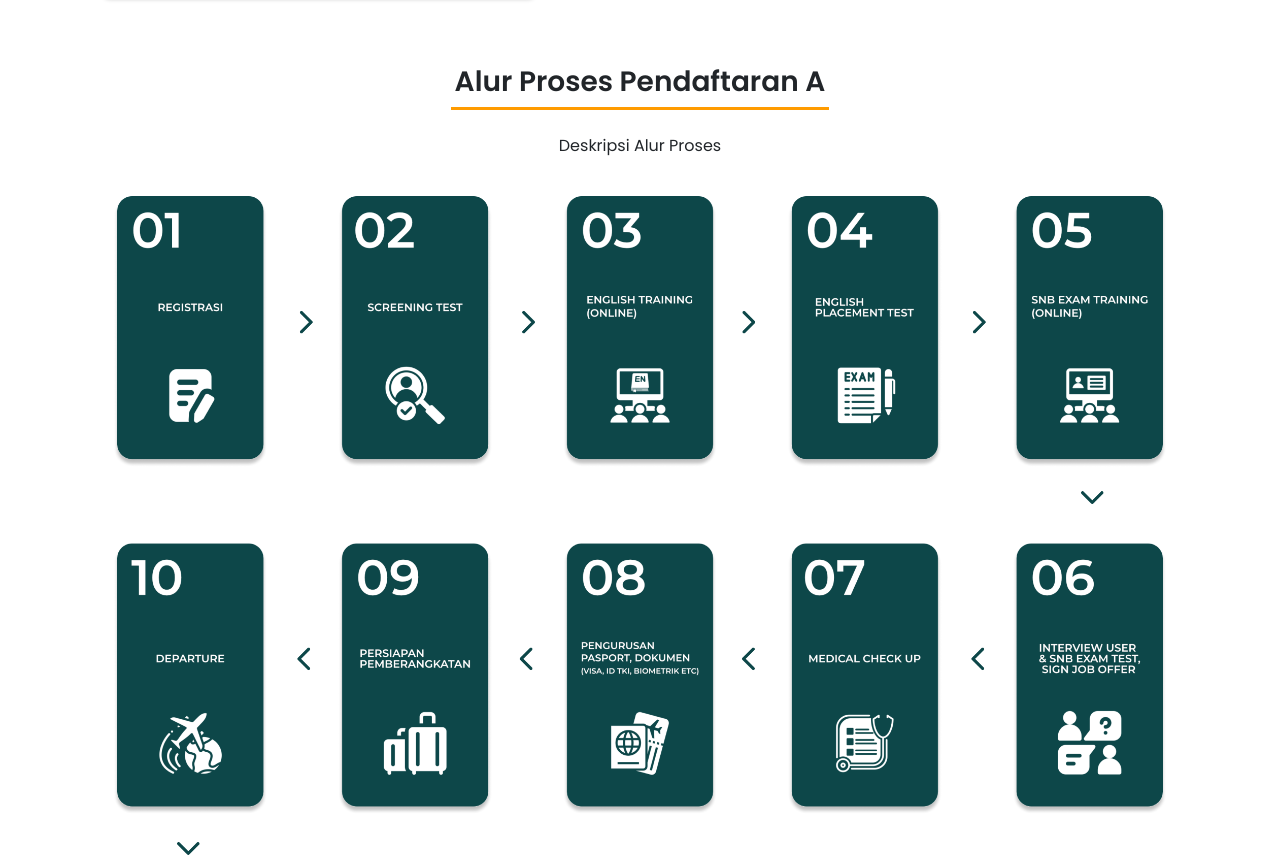
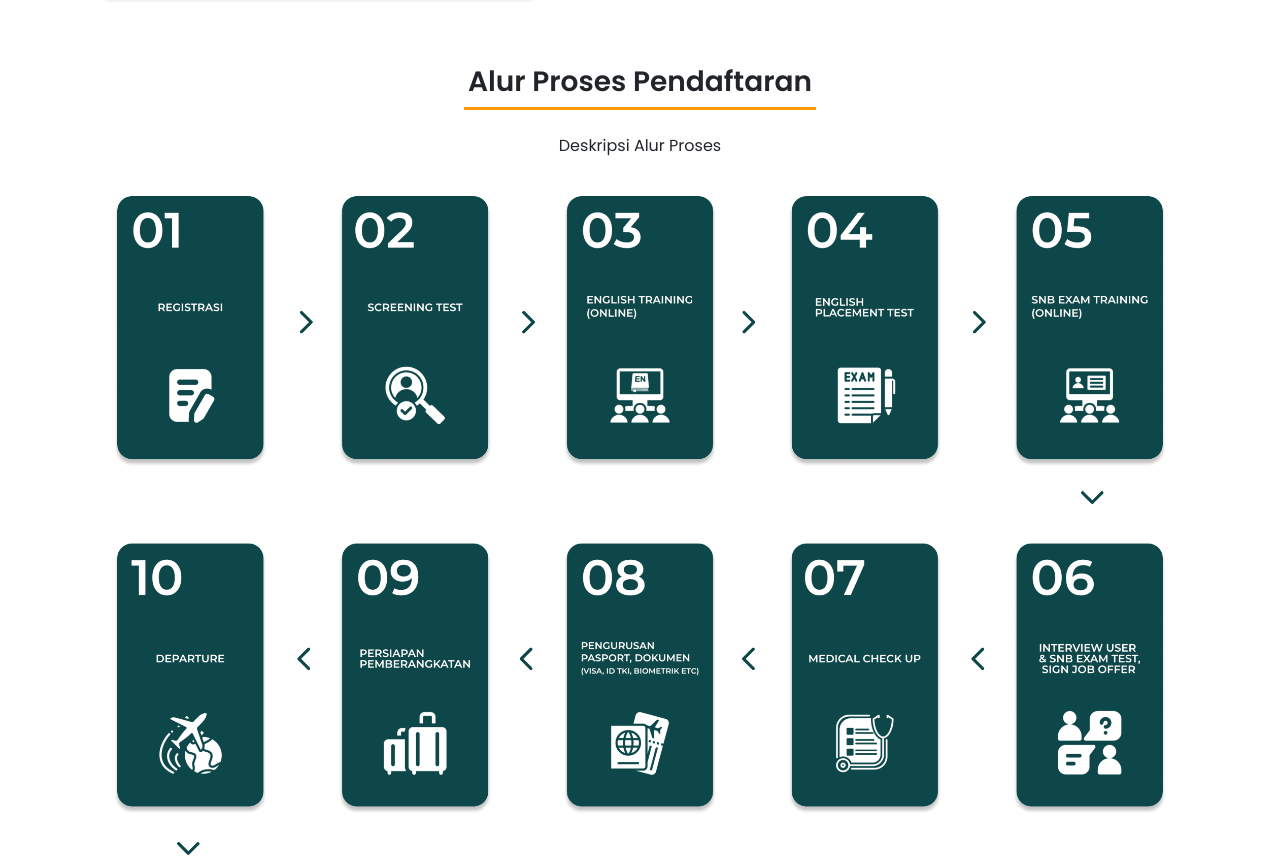
Before and after one commit to Hendra1505/inikarir-fe, a website built with webpack: page src/index.html in a window 1280 px wide. Shown: the part 1881-2739 px from the top of the page. Built offline with nearby package versions, Linux system fonts and the light colour scheme; files whose address does not match are found by name.

Commit message:
remove some assets

```diff
--- a/src/index.html
+++ b/src/index.html
@@ -186,7 +186,7 @@
 
 						<div class="detail-offer position-relative py-3" id="alur">
 							<div class="block text-center col-12 col-sm-12 col-md-10 col-lg-8 col-xl-7 mx-auto mb-4">
-								<div class="section-title d-inline-block mx-auto pb-1 px-1 fw-semibold fs-3 mb-4">Alur Proses Pendaftaran A</div>
+								<div class="section-title d-inline-block mx-auto pb-1 px-1 fw-semibold fs-3 mb-4">Alur Proses Pendaftaran</div>
 								<p>Deskripsi Alur Proses</p>
 							</div> <!-- /.end block -->
 
```
Also changed, not shown: src/assets/icons/flag-hungary.png (deleted), src/assets/icons/flag-kuwait.png (deleted), src/assets/icons/flag-saudi-arabia.png (deleted), src/assets/icons/flag-singapore.png (deleted), src/assets/icons/flag-turkey.png (deleted), src/assets/images/AL-Takhassusi-Hospital 1.png (deleted), src/assets/images/avatar.png (deleted), src/assets/images/pictures-1.png (deleted), src/assets/images/pictures-2.png (deleted), src/assets/images/pictures-3.png (deleted), src/assets/images/pictures-4.png (deleted), src/assets/images/pictures-5.png (deleted).
